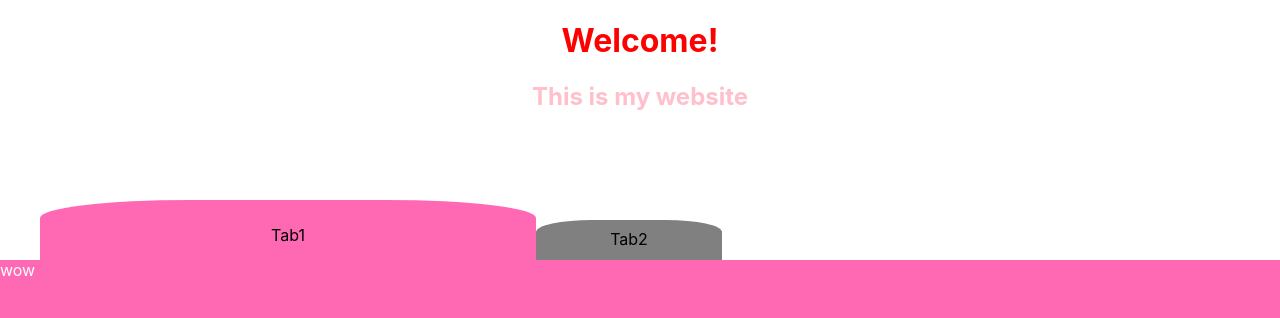
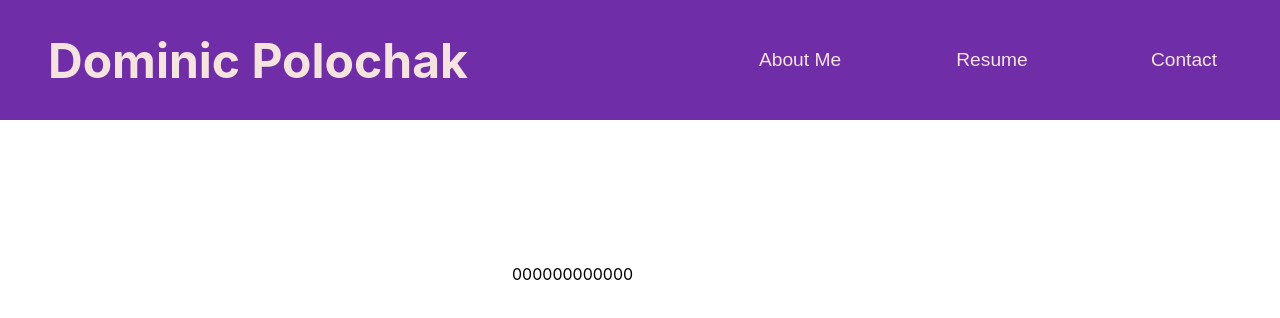
Before and after one commit to dompolochak/AboutMe, a React (Create React App) app in the folder app/: page / in a window 1280 px wide. Shown: the top 318 px of the page. Built offline with nearby package versions, Linux system fonts and the light colour scheme.

Commit message:
Buttons in the header change the content in the body

```diff
--- a/app/src/components/BodyCompnent.tsx
+++ b/app/src/components/BodyCompnent.tsx
@@ -1,33 +1,30 @@
-import React, {memo, ReactElement, useState} from "react";
-import { Tabs, TabList, Tab, TabPanel} from "react-tabs";
-import { TabLabel } from "./TabLablel";
-import { TabBody } from "./TabBody";
-import "../styles/tabs.css"
+import React, {memo, ReactElement, useState, useMemo} from "react";
 
+import "../styles/body.css"
 
-export const BodyComoponent = memo(function BodyComponent(): ReactElement {
+interface IProps{
+    contentChoice: number;
+}
 
-    const [tabIndex, setTabIndex] = useState(0);
+export const BodyComoponent = memo(function BodyComponent(props: IProps): ReactElement {
+    const {contentChoice} = props;
 
+    const content = useMemo(() => {
+        switch(contentChoice){
+            case 0:
+                return <><p>000000000000</p></>
+            case 1:
+                return <><p>1111111111111</p></>
+            case 2:
+                return <><p>2222222222222</p></>
+        }
+    }, [contentChoice])
 
     return (
         <div className="Body">
-            <Tabs selectedIndex={tabIndex} onSelect={(index) => setTabIndex(index)} selectedTabClassName={"Selected"}>
-                <TabList className={"TabList"}>
-                    <Tab className={"Tab Tab1"}>
-                        <TabLabel label="Tab1" className="Tab1"/>
-                    </Tab>
-                    <Tab className={"Tab Tab2"}>
-                        <TabLabel label="Tab2" className="Tab2"/>
-                    </Tab>
-                </TabList>
-                <TabPanel className="Panel First">
-                    <TabBody message="wow" className="Panel1"/>
-                </TabPanel>
-                <TabPanel className="Panel Second">
-                    <TabBody message = "wow" className="Panel2"/>
-                </TabPanel>
-            </Tabs>
+            <div className="text">
+                {content}
+            </div>
         </div>
     )
 
--- a/app/src/components/HeaderComponent.tsx
+++ b/app/src/components/HeaderComponent.tsx
@@ -1,18 +1,36 @@
 import React, {ReactElement, memo} from "react";
 import '../styles/header.css'
 
-export const HeaderComponent = memo(function HeaderComponent(): ReactElement{
+interface IProps{
+    setContent: (a: number) => void;
+}
+
+export const HeaderComponent = memo(function HeaderComponent(props: IProps): ReactElement{
+    const {setContent} = props;
+
     return (
         <div className="Header">
-            <div>
+
                 <h1 className="Title">
-                    Welcome!
+                    Dominic Polochak
                 </h1>
-            </div>
-            <div>
-                <h2 className="SubHeader">
-                    This is my website
-                </h2>
+
+            <div className="ButtonContainer">
+                <div>
+                    <button onClick={() => setContent(0)}>
+                        About Me
+                    </button>
+                </div>
+                <div>
+                    <button onClick={() => setContent(1)}>
+                        Resume
+                    </button>
+                </div>
+                <div>
+                    <button onClick={() => setContent(2)}>
+                        Contact
+                    </button>
+                </div>
             </div>
         </div>
     )
--- a/app/src/components/PageComponent.tsx
+++ b/app/src/components/PageComponent.tsx
@@ -1,15 +1,18 @@
-import React, {ReactElement, memo} from "react";
+import React, {ReactElement, memo, useCallback, useMemo, useState} from "react";
 import { HeaderComponent } from "./HeaderComponent";
 import { BodyComoponent } from "./BodyCompnent";
 import "../styles/page.css"
 
 
 export const PageComponent = memo(function PageComponent(): ReactElement {
+
+    const [contentChoice, setContentChoice] = useState(0);
+
     return (
     <>
         <div className="PageContainer">
-            <HeaderComponent/>
-            <BodyComoponent/>
+            <HeaderComponent setContent={setContentChoice}/>
+            <BodyComoponent contentChoice={contentChoice}/>
         </div>
     </>
     );
--- /dev/null
+++ b/app/src/styles/body.css
@@ -0,0 +1,9 @@
+.PageContainer > .Body{
+    height: 100%;
+}
+
+.Body > .text{
+    padding: 10%;
+    width: 50%;
+    margin-left: auto;
+}
--- a/app/src/styles/header.css
+++ b/app/src/styles/header.css
@@ -1,16 +1,45 @@
 
-.Title, .SubHeader{
+.Header{
     display:flex;
+    flex-direction: row;
+    width:100%;
+    height: 15%;
+}
+
+.Header,.ButtonContainer > div > button{
+    background-color: #6F2DA8;
+}
+
+.Header > h1{
+    font-size: xxx-large;
+}
+
+.Header .Title{
+    display: flex;
+    align-items: center;
+    padding-left: 1em;
+}
+
+.Header .ButtonContainer{
+    margin-left: auto;
+    display:flex;
+}
+
+.Header .ButtonContainer > div {
+    display: flex;
     justify-content: center;
 }
 
-.PageContainer .Header{
-    flex: 0 1 200px;
+.Header .ButtonContainer > div > button {
+    width: 10em;
+    border: none;
+    font-size: larger;
 }
 
-.Title{
-    color: red;
+.ButtonContainer > div > button:hover {
+    background-color: #f34213;
 }
-.SubHeader{
-    color: pink;
+
+.Header h1,button{
+    color: #F5E3E0;
 }
```
Also changed, not shown: app/src/components/CarouselComponent.tsx (added, +44 -0 lines), app/src/styles/carousel.css (added, +29 -0 lines).
